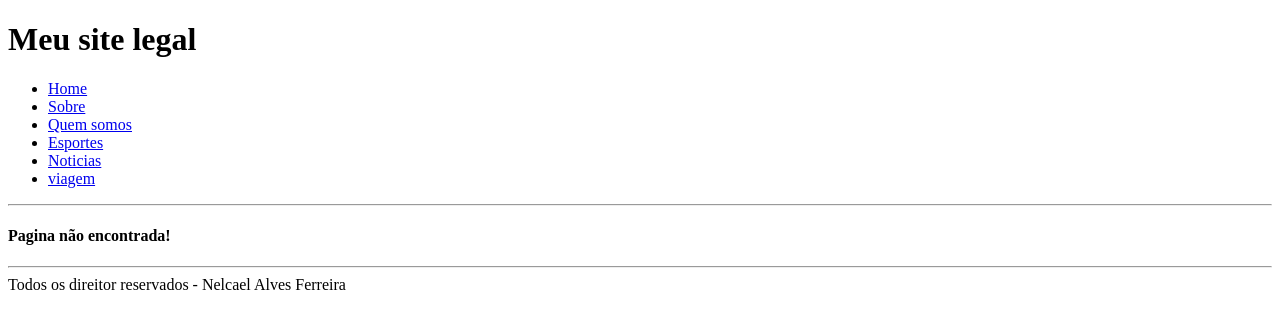
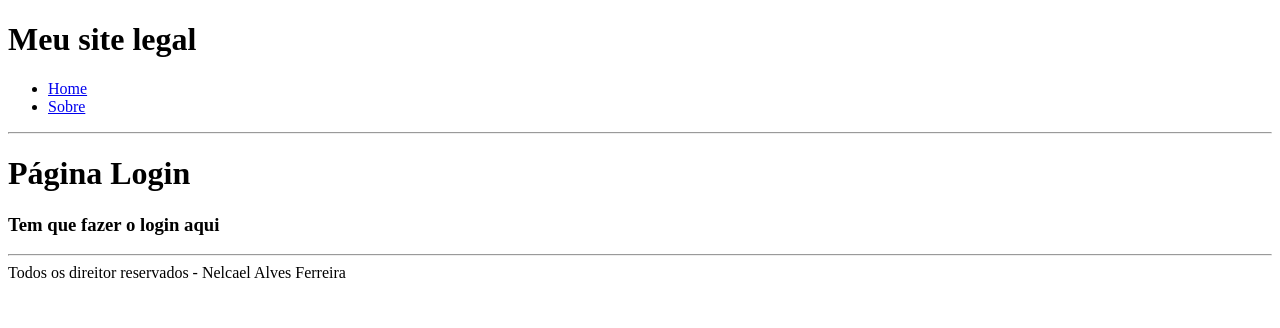
Before and after one commit to nelcael07/Projeto_curso_react, a React (Create React App) app in the folder react1/: page /login in a window 1280 px wide. Shown: the top 328 px of the page. Built offline with nearby package versions, Linux system fonts and the light colour scheme.

Commit message:
Rotas Privadas

```diff
--- a/react1/src/App.js
+++ b/react1/src/App.js
@@ -5,7 +5,18 @@ import styled from 'styled-components';
 import {BrowserRouter, Switch, Route, Link, Redirect} from 'react-router-dom'
 import Home from './pages/Home';
 import Sobre from './pages/Sobre';
-import Categoria from './pages/Categoria';
+import Login from './pages/Login';
+
+
+const isLogged = false
+
+function PrivateRoute ({children, ...rest}) {
+  return(
+    <Route {...rest}>
+      {isLogged? children:<Redirect to='/login'></Redirect>}
+    </Route>
+  );
+};
 
 function App() {
 
@@ -21,38 +32,20 @@ function App() {
               <li>
                 <Link to='/sobre'>Sobre</Link>
               </li>
-              <li>
-                <Link to='/quem-somos'>Quem somos</Link>
-              </li>
-              <li>
-                <Link to='/categoria?tipo=esporte'>Esportes</Link>
-              </li>
-              <li>
-                <Link to='/categoria?tipo=noticias'>Noticias</Link>
-              </li>
-              <li>
-                <Link to='/categoria?tipo=viagem'>viagem</Link>
-              </li>
             </ul>
           </nav>
         </header>
         <hr></hr>
-
         <Switch>
-
           <Route exact path='/'>
             <Home></Home>
           </Route>
-          <Route path='/sobre'>
-            <Sobre></Sobre>
+          <Route path='/login'>
+            <Login></Login>
           </Route>
-          <Route exact path='/quem-somos'>
-            <Redirect to="/sobre"></Redirect>
-          </Route>
-          <Route path='/categoria'>
-            <Categoria></Categoria>
-          </Route>
-          {/* rota final */}
+          <PrivateRoute path='/sobre'>
+             <Sobre></Sobre>
+          </PrivateRoute>
           <Route path='*'>
             <h4>Pagina não encontrada!</h4>
           </Route>
--- /dev/null
+++ b/react1/src/pages/Login.js
@@ -0,0 +1,11 @@
+import React from 'react';
+
+function Login() {
+    return(
+        <div>
+            <h1>Página Login</h1>
+            <h3>Tem que fazer o login aqui</h3>
+        </div>
+    )
+}
+export default Login;
```
